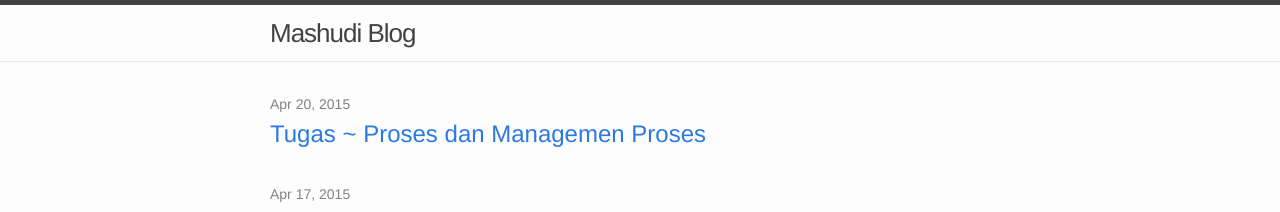
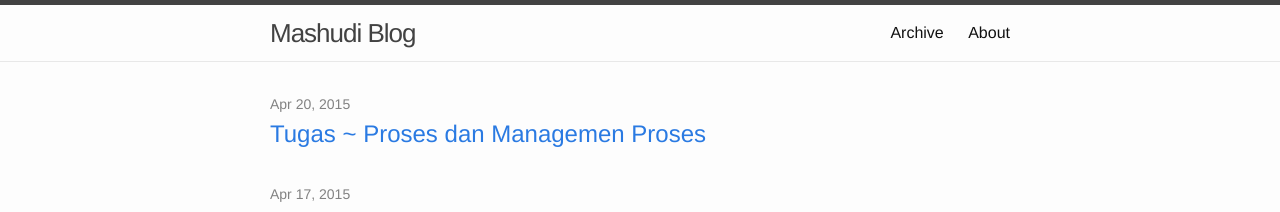
Before and after one commit to MashudiSudonym/diTerminal, a Jekyll site: the page built from index.html, in a window 1280 px wide. Shown: the top 212 px of the page. Built offline with Jekyll 4.4.1, drawn with Linux system fonts in a browser that asks for light colours.

Commit message:
update halaman

```diff
--- a/_includes/head.html
+++ b/_includes/head.html
@@ -4,7 +4,7 @@
   <meta name="viewport" content="width=device-width, initial-scale=1">
 
   <title>{% if page.title %}{{ page.title }}{% else %}{{ site.title }}{% endif %}</title>
-  <meta name="description" content="{% if page.excerpt %}{{ page.excerpt | strip_html | strip_newlines | truncate: 160 }}{% else %}{{ site.description }}{% endif %}">
+  <meta name="Catatan Mashudi" content="{% if page.excerpt %}{{ page.excerpt | strip_html | strip_newlines | truncate: 160 }}{% else %}{{ site.description }}{% endif %}">
 
   <link rel="apple-touch-icon-precomposed" sizes="144x144" href="/assets/kawaiituxicon.png">
   <link rel="shortcut icon" href="/assets/kawaiituxicon2.png">
--- a/_includes/header.html
+++ b/_includes/header.html
@@ -13,13 +13,10 @@
         </svg>
       </a>
 
-      <!--div class="trigger">
-        {% for page in site.pages %}
-          {% if page.title %}
-          <a class="page-link" href="{{ page.url | prepend: site.baseurl }}">{{ page.title }}</a>
-          {% endif %}
-        {% endfor %}
-      </div-->
+      <div class="trigger">
+          <a class="page-link" href="/archive.html">Archive</a>
+          <a class="page-link" href="/about.html">About</a>
+      </div>
     </nav>
 
   </div>
```
